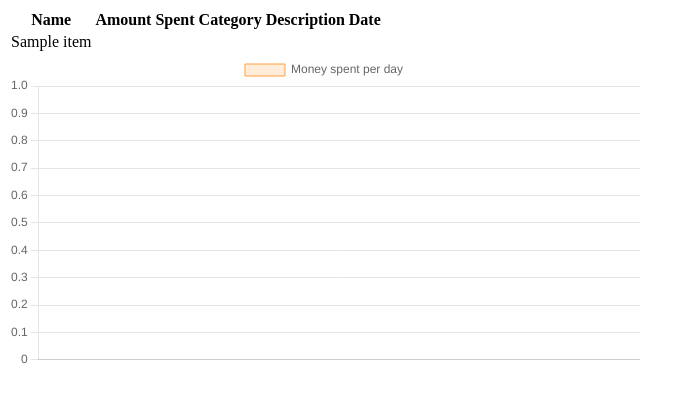
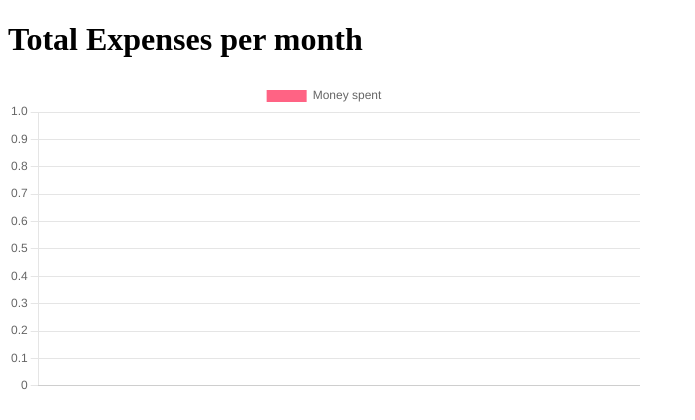
Before and after one commit to aflanders7/Finance_Tracker, a Flask app: template templates/graph.html in a window 1280 px wide. Shown: the top 420 px of the page, without its empty margins (0-695 px from the left). Run offline with Flask 3, Linux system fonts and the light colour scheme; the template is opened without the code that fills it: most values are stand-ins (such as "Sample title", 1, 10 or a date in 2020); some libraries are stand-ins or nearby versions.

Commit message:
graph months

```diff
--- a/app.py
+++ b/app.py
@@ -77,16 +77,24 @@ def graph():
         #Date1 = (datetime.datetime.now() - datetime.timedelta(30)).ToString("yyyy-MM-dd")
         Date1 = '2023-10-01'
         Date2 = '2023-11-05'
-        query = "SELECT SUM(Amount), CAST(Day as DATE) FROM Expenses GROUP BY Day;"
+        #query = "SELECT SUM(Amount), CAST(Day as DATE) FROM Expenses GROUP BY Day;"
+        query = 'SELECT SUM(Amount), MONTH(Day) FROM Expenses GROUP BY MONTH(Day);'
         cur = mysql.connection.cursor()
         cur.execute(query)
         data = cur.fetchall()
         print(data)
 
         money, dates = zip(*data)
-        print(dates)
+        month = []
+        MONTHS = ['January','February','March','April','May','June','July','August','September','October',
+            'November','December']
 
-        return  render_template("graph.html", labels=dates, data=money)
+        for mon in dates:
+            month.append(MONTHS[mon])
+
+        print(month)
+
+        return  render_template("graph.html", labels=month, data=money)
 
     #Date1 = request.form["date1"]
     #Date2 = request.form["date2"]
--- a/templates/graph.html
+++ b/templates/graph.html
@@ -6,40 +6,22 @@
     <title>Expenses</title>
 </head>
 
-<table>
-    <thead>
-    <tr>
-        <th>Name</th>
-        <th>Amount Spent</th>
-        <th>Category</th>
-        <th>Description</th>
-        <th>Date</th>
-    </tr>
-    <tbody>
-    {% for item in data %}
-    <tr>
-        <td>{{ item }}</td>
-    </tr>
-    {% endfor %}
-</table>
-
 <body>
+    <h1>Total Expenses per month</h1>
     <div style="height: 50vh; width: 50%;">
         <canvas id="myChart"></canvas>
     </div>
 
     <script>
-        const labels = {{ labels | tojson}};
+        const labels = {{ labels | tojson | safe}};
 
         const data = {
             labels: labels,
             datasets: [{
-                label: 'Money spent per day',
-                data: {{ data | tojson}},
-                backgroundColor: 'rgba(255, 159, 64, 0.2)',
-                borderColor: 'rgb(255, 159, 64)',
-                borderWidth: 1,
-
+                label: 'Money spent',
+                backgroundColor: 'rgb(255, 99, 132)',
+                borderColor: 'rgb(255, 99, 132)',
+                data: {{ data | tojson | safe }},
             }]
         };
 
```
